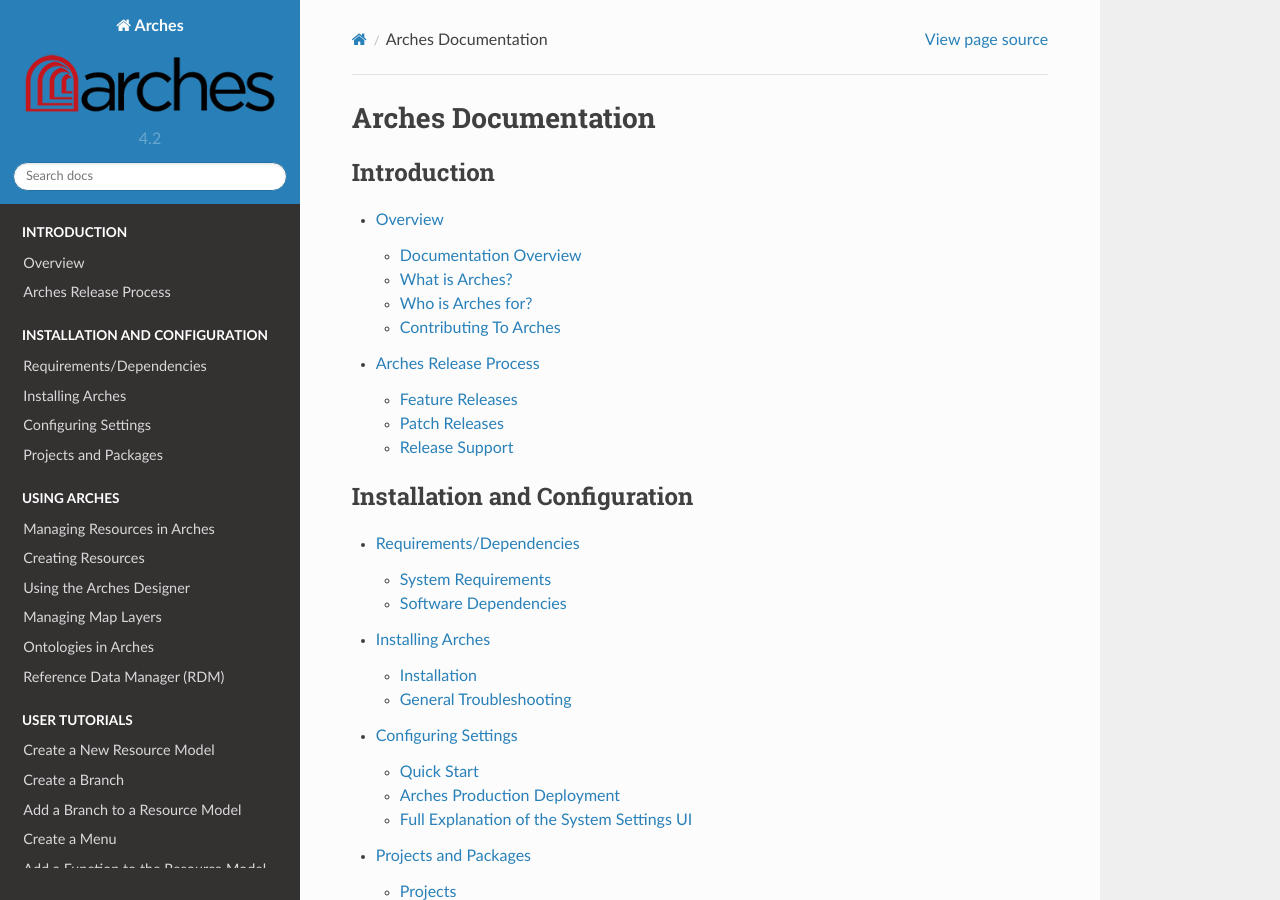
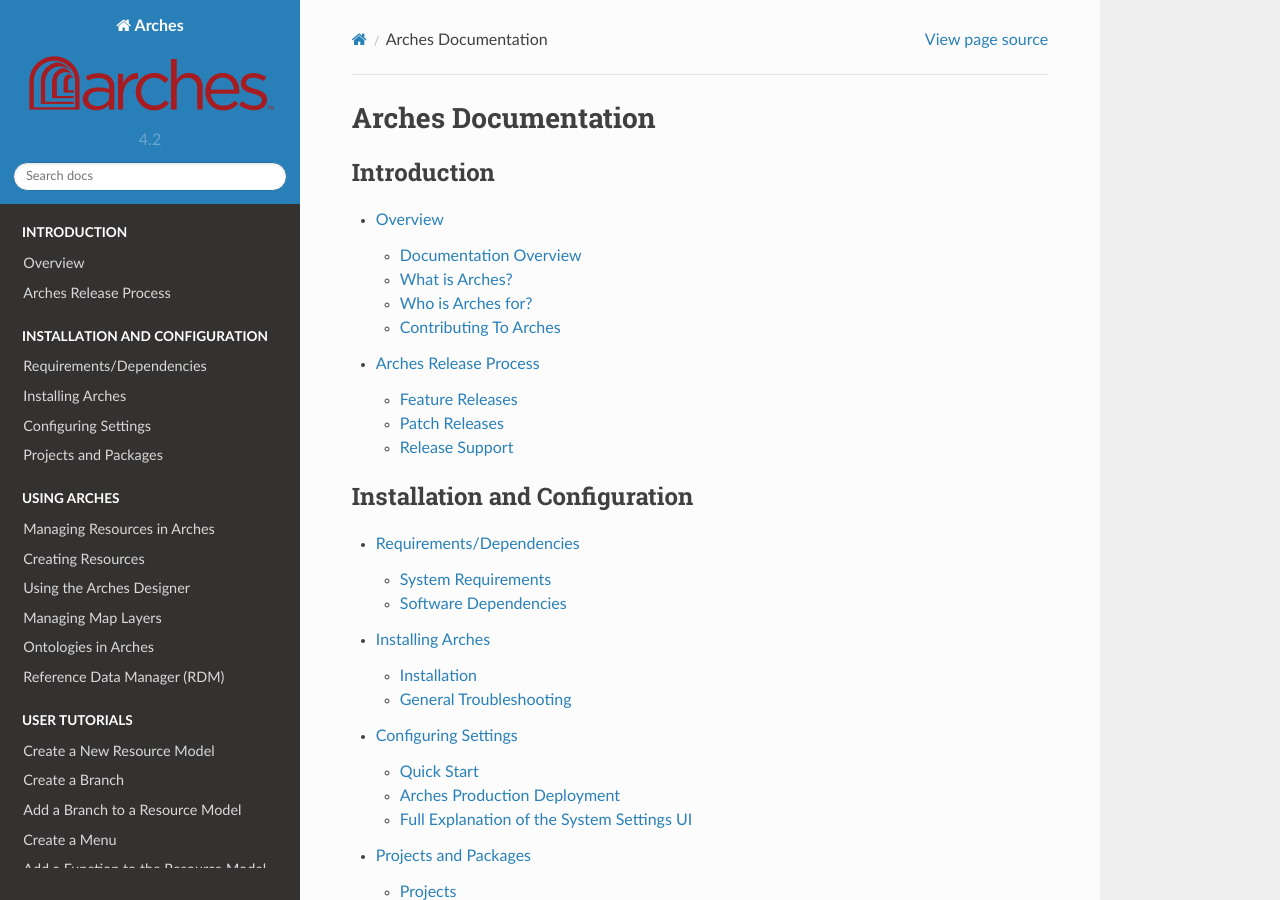
Before and after one commit to archesproject/arches-docs, a Sphinx documentation site: the page built from docs/index.txt, in a window 1280 px wide and 900 px high. Built offline with Sphinx 7.4.7 and the Read the Docs theme 2.0.0, drawn with Linux system fonts in a browser that asks for light colours.

Commit message:
update Arches logo re #113

```diff
--- a/docs/conf.py
+++ b/docs/conf.py
@@ -139,7 +139,7 @@
 
 # The name of an image file (relative to this directory) to place at the top
 # of the sidebar.
-html_logo = 'images/arches-logo.png'
+html_logo = 'images/Arches-Logo_TM.png'
 
 # The name of an image file (within the static path) to use as favicon of the
 # docs.  This file should be a Windows icon file (.ico) being 16x16 or 32x32
```
Also changed, not shown: docs/images/Arches-Logo_TM.png (added), docs/images/arches-logo.png (deleted).
